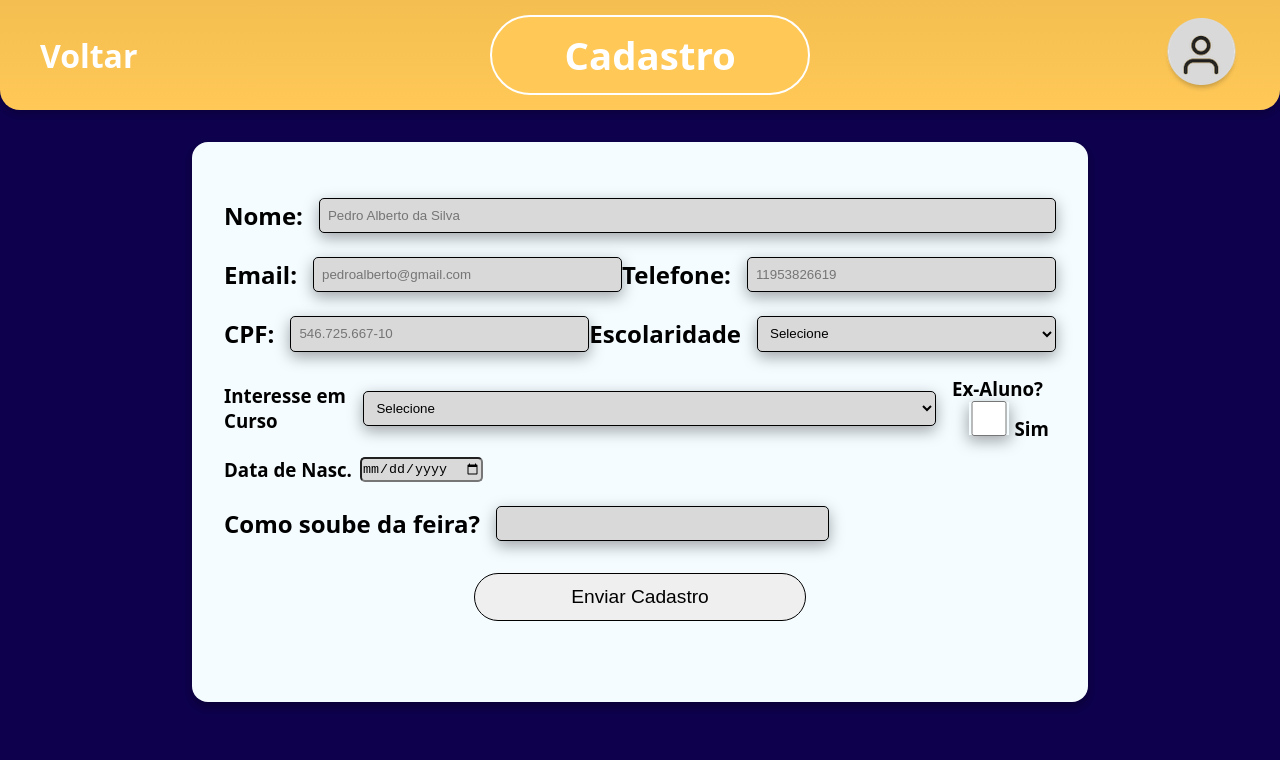
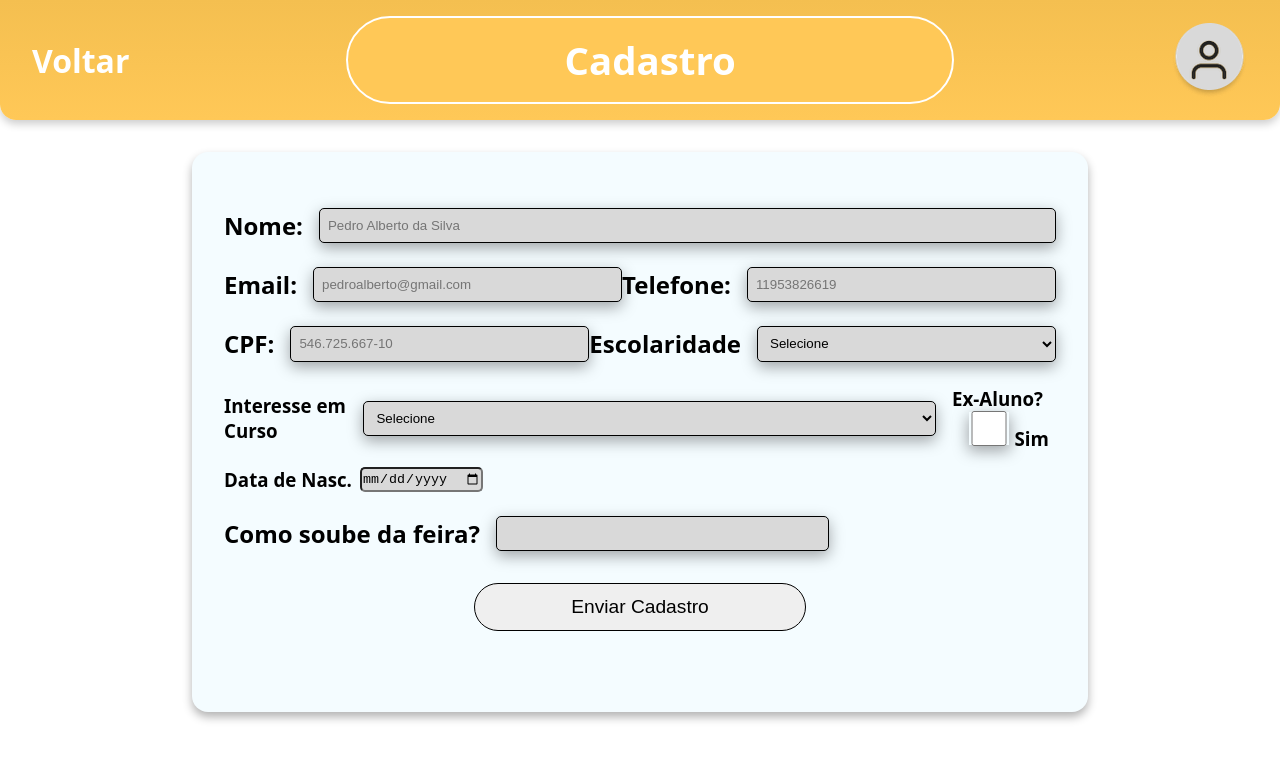
Before and after one commit to Mandeds/Feira-de-Profissoes, a React (Vite) app: page /cadastro in a window 1280 px wide. Shown: the top 760 px of the page. Built offline with nearby package versions, Linux system fonts and the light colour scheme.

Commit message:
PAGINA CORRIGIDA

```diff
--- a/src/react/Sobre/sobre.jsx
+++ b/src/react/Sobre/sobre.jsx
@@ -5,7 +5,7 @@
 export default function Sobre() {
 
     return (
-        <div className="container">
+        <div className="container_sobre">
             <header>
                 <Link className="Link" to="/">
                     <h1>Voltar</h1>
--- a/src/react/Sobre/sobre.scss
+++ b/src/react/Sobre/sobre.scss
@@ -1,4 +1,4 @@
-.container {
+.container_sobre {
   font-family: system-ui, -apple-system, BlinkMacSystemFont, 'Segoe UI', Roboto, Oxygen, Ubuntu, Cantarell, 'Open Sans', 'Helvetica Neue', sans-serif;
   background: #fff;
   min-height: 100vh;
--- a/src/react/home/style.scss
+++ b/src/react/home/style.scss
@@ -215,7 +215,7 @@
     align-items: center;
     justify-content: center;
     padding: 5%;
-    //background-color: #0E004D;
+
     color: #fff;
 
     h1 {
```
